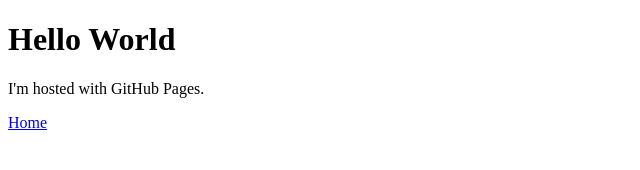
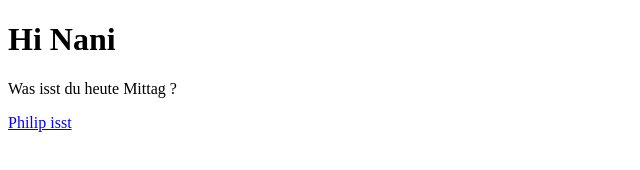
Before and after one commit to PhilipSchoene/PhilipSchoene.github.io, a plain HTML site: page index.html in a window 1280 px wide. Shown: the whole page, without its empty margins (0-640 px from the left). Drawn offline with Linux system fonts and the light colour scheme.

Commit message:
Update index.html

```diff
--- a/index.html
+++ b/index.html
@@ -1,8 +1,8 @@
 <!DOCTYPE html>
 <html>
 <body>
-<h1>Hello World</h1>
-<p>I'm hosted with GitHub Pages.</p>
-<a href="./home.html">Home</a>
+<h1>Hi Nani</h1>
+<p>Was isst du heute Mittag ?</p>
+<a href="./home.html">Philip isst</a>
 </body>
 </html>
```
